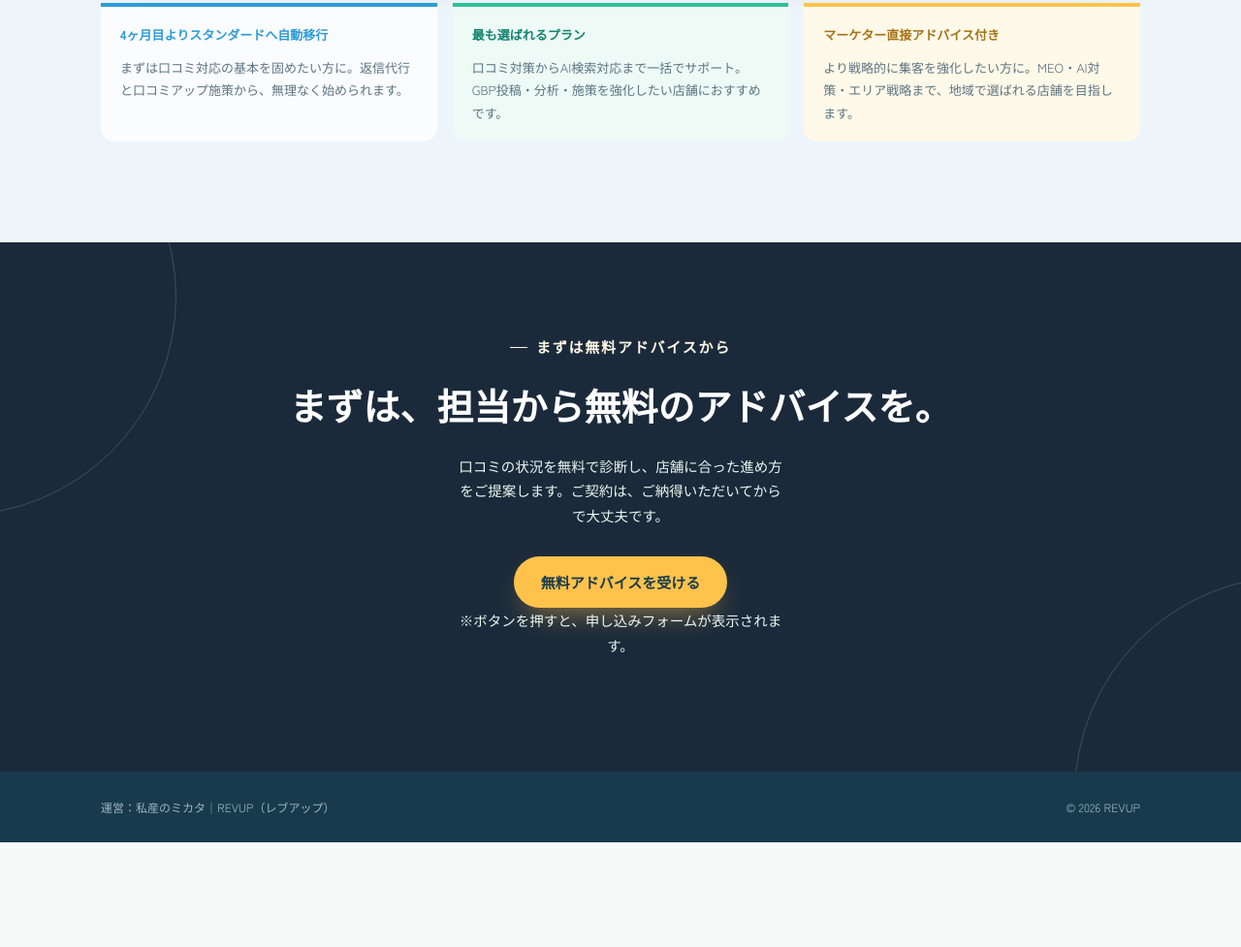
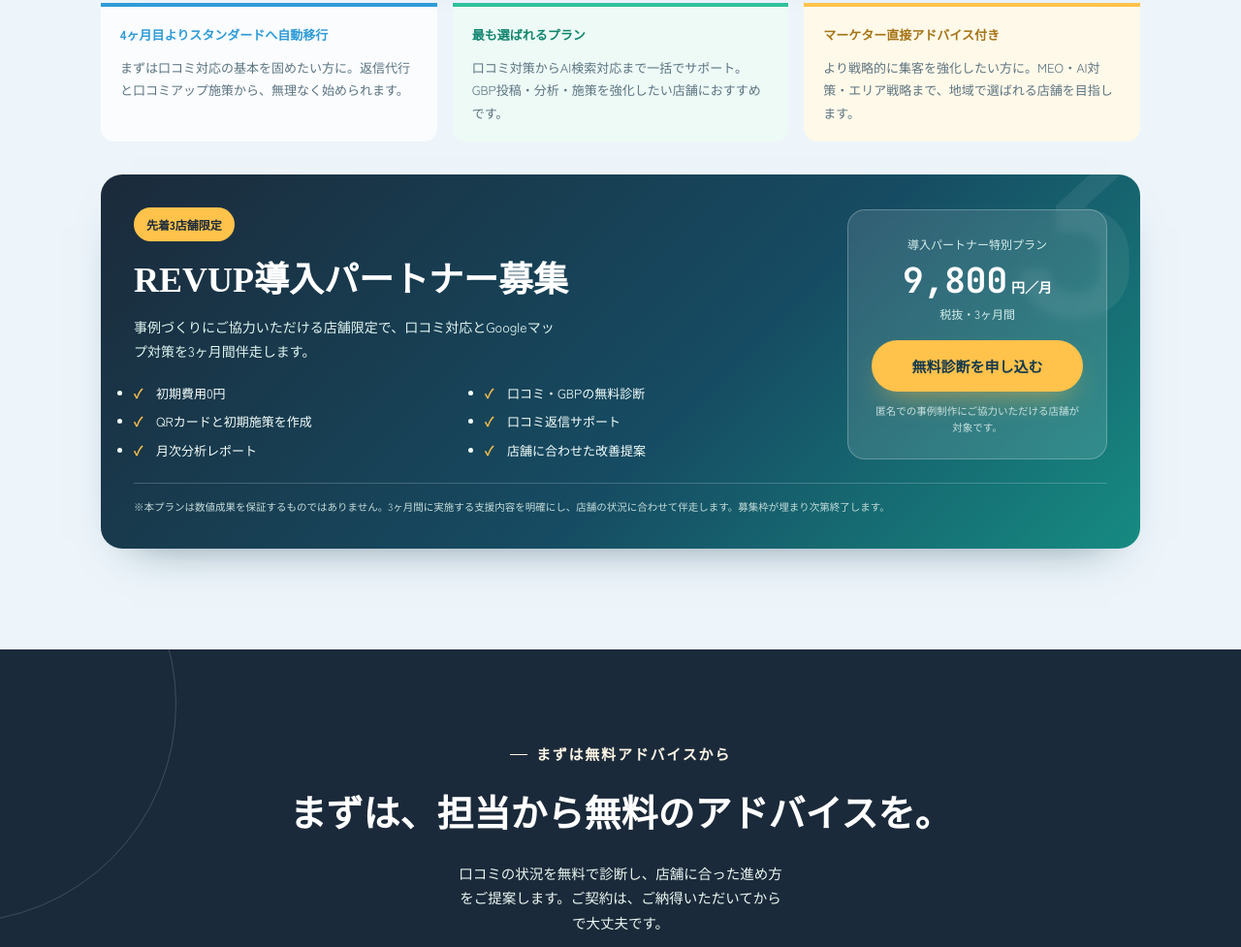
Before and after one commit to TakkaChantrieri/revup-lp, a plain HTML site: page index.html in a window 1280 px wide. Shown: the part 7581-8558 px from the top of the page at 97% size. Before the commit the page ends 8450 px from the top, so only its background shows below. Drawn offline with Linux system fonts and the light colour scheme; a web font is replaced by a local one.

Commit message:
Add introductory partner offer

```diff
--- a/index.html
+++ b/index.html
@@ -325,6 +325,24 @@
   .plan-recommendation.standard .recommend-label{color:#11856d;}
   .plan-recommendation.premium .recommend-label{color:#a67417;}
   .plan-recommendation p{font-size:13px; color:var(--sub); line-height:1.8;}
+  .partner-offer{position:relative; display:grid; grid-template-columns:minmax(0,1.45fr) minmax(260px,.55fr); gap:30px; align-items:center; margin-top:34px; padding:34px; color:#fff; background:linear-gradient(135deg, var(--navy) 0%, #164c63 58%, #168b82 100%); border-radius:22px; overflow:hidden; box-shadow:0 22px 48px -32px rgba(11,49,66,.65);}
+  .partner-offer::after{content:"3"; position:absolute; right:-6px; top:-60px; color:rgba(255,255,255,.07); font:800 240px/1 'JetBrains Mono',monospace; pointer-events:none;}
+  .partner-copy,.partner-action{position:relative; z-index:1;}
+  .partner-limited{display:inline-flex; align-items:center; gap:8px; padding:7px 13px; margin-bottom:14px; color:var(--navy); background:var(--sun); border-radius:999px; font-size:12px; font-weight:800;}
+  .partner-offer h3{font-family:'Shippori Mincho B1',serif; font-size:clamp(25px,3vw,36px); line-height:1.45; margin-bottom:10px;}
+  .partner-lead{color:#dff5f1; font-size:14px; line-height:1.8; max-width:62ch;}
+  .partner-benefits{display:grid; grid-template-columns:repeat(2,minmax(0,1fr)); gap:9px 18px; margin-top:20px;}
+  .partner-benefits li{position:relative; padding-left:23px; color:#f4fffc; font-size:13px; line-height:1.6;}
+  .partner-benefits li::before{content:"✓"; position:absolute; left:0; top:0; color:var(--sun); font-weight:800;}
+  .partner-action{padding:24px; text-align:center; background:rgba(255,255,255,.12); border:1px solid rgba(255,255,255,.24); border-radius:18px; backdrop-filter:blur(5px);}
+  .partner-price-label{font-size:12px; color:#d7eeeb;}
+  .partner-price{display:flex; align-items:baseline; justify-content:center; gap:4px; margin:6px 0 2px; font-weight:800;}
+  .partner-price strong{font:800 36px/1.2 'JetBrains Mono',monospace; color:#fff;}
+  .partner-price span{font-size:14px;}
+  .partner-term{font-size:12px; color:#d7eeeb; margin-bottom:17px;}
+  .partner-action .btn{width:100%;}
+  .partner-condition{margin-top:12px; font-size:10.5px; line-height:1.6; color:#c9e1df;}
+  .partner-disclaimer{position:relative; z-index:1; grid-column:1 / -1; margin-top:-8px; padding-top:15px; border-top:1px solid rgba(255,255,255,.2); color:#c5dcda; font-size:10.5px; line-height:1.7;}
 
   .cta-final{background:var(--navy);}
   .cta-final::before,.cta-final::after{content:""; position:absolute; border-radius:50%; border:1px solid rgba(255,255,255,.16); width:450px; height:450px;}
@@ -349,6 +367,7 @@
     .price-grid{grid-template-columns:1fr;}
     .plan-compare-wrap{border-radius:14px;}
     .plan-recommendations{grid-template-columns:1fr;}
+    .partner-offer{grid-template-columns:1fr; padding:28px 24px;}
     .fit-grid,.problem .num-list,.benefits .num-list{grid-template-columns:1fr;}
     .ai-era-grid{grid-template-columns:1fr;}
     .case-grid{grid-template-columns:1fr;}
@@ -388,6 +407,8 @@
     .flow-list{padding-right:0;}
     .flow-item{grid-template-columns:48px minmax(0,1fr); padding:14px; gap:12px;}
     .flow-side-visual{position:static; width:150px; max-height:170px; margin:18px 0 0 auto;}
+    .partner-benefits{grid-template-columns:1fr;}
+    .partner-action{padding:22px 18px;}
     .form-modal{padding:10px;}
     .form-modal-dialog{height:92vh; border-radius:14px;}
   }
@@ -751,6 +772,29 @@
         <p>より戦略的に集客を強化したい方に。MEO・AI対策・エリア戦略まで、地域で選ばれる店舗を目指します。</p>
       </article>
     </div>
+    <aside class="partner-offer" aria-labelledby="partnerOfferTitle">
+      <div class="partner-copy">
+        <span class="partner-limited">先着3店舗限定</span>
+        <h3 id="partnerOfferTitle">REVUP導入パートナー募集</h3>
+        <p class="partner-lead">事例づくりにご協力いただける店舗限定で、口コミ対応とGoogleマップ対策を3ヶ月間伴走します。</p>
+        <ul class="partner-benefits">
+          <li>初期費用0円</li>
+          <li>口コミ・GBPの無料診断</li>
+          <li>QRカードと初期施策を作成</li>
+          <li>口コミ返信サポート</li>
+          <li>月次分析レポート</li>
+          <li>店舗に合わせた改善提案</li>
+        </ul>
+      </div>
+      <div class="partner-action">
+        <p class="partner-price-label">導入パートナー特別プラン</p>
+        <p class="partner-price"><strong>9,800</strong><span>円／月</span></p>
+        <p class="partner-term">税抜・3ヶ月間</p>
+        <button type="button" class="btn-primary btn" data-form-open>無料診断を申し込む</button>
+        <p class="partner-condition">匿名での事例制作にご協力いただける店舗が対象です。</p>
+      </div>
+      <p class="partner-disclaimer">※本プランは数値成果を保証するものではありません。3ヶ月間に実施する支援内容を明確にし、店舗の状況に合わせて伴走します。募集枠が埋まり次第終了します。</p>
+    </aside>
   </div>
 </section>
 
```
